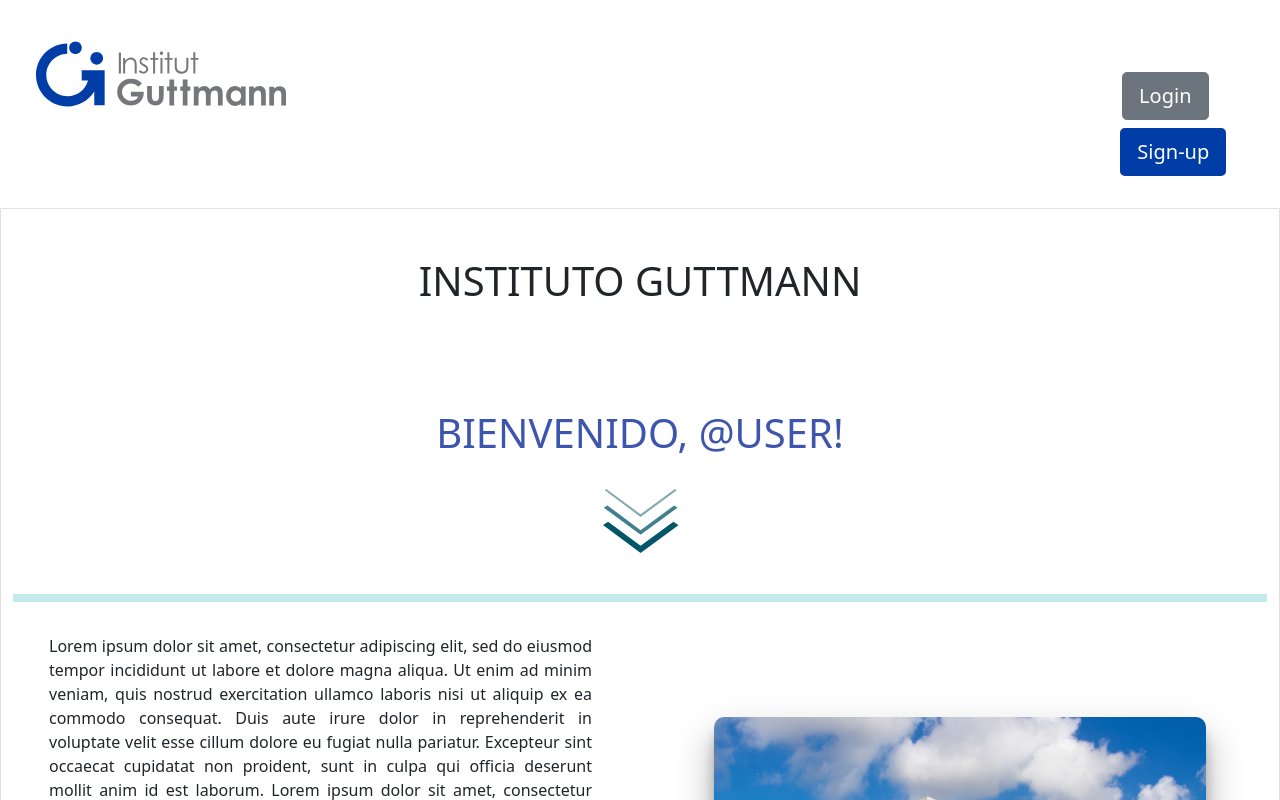
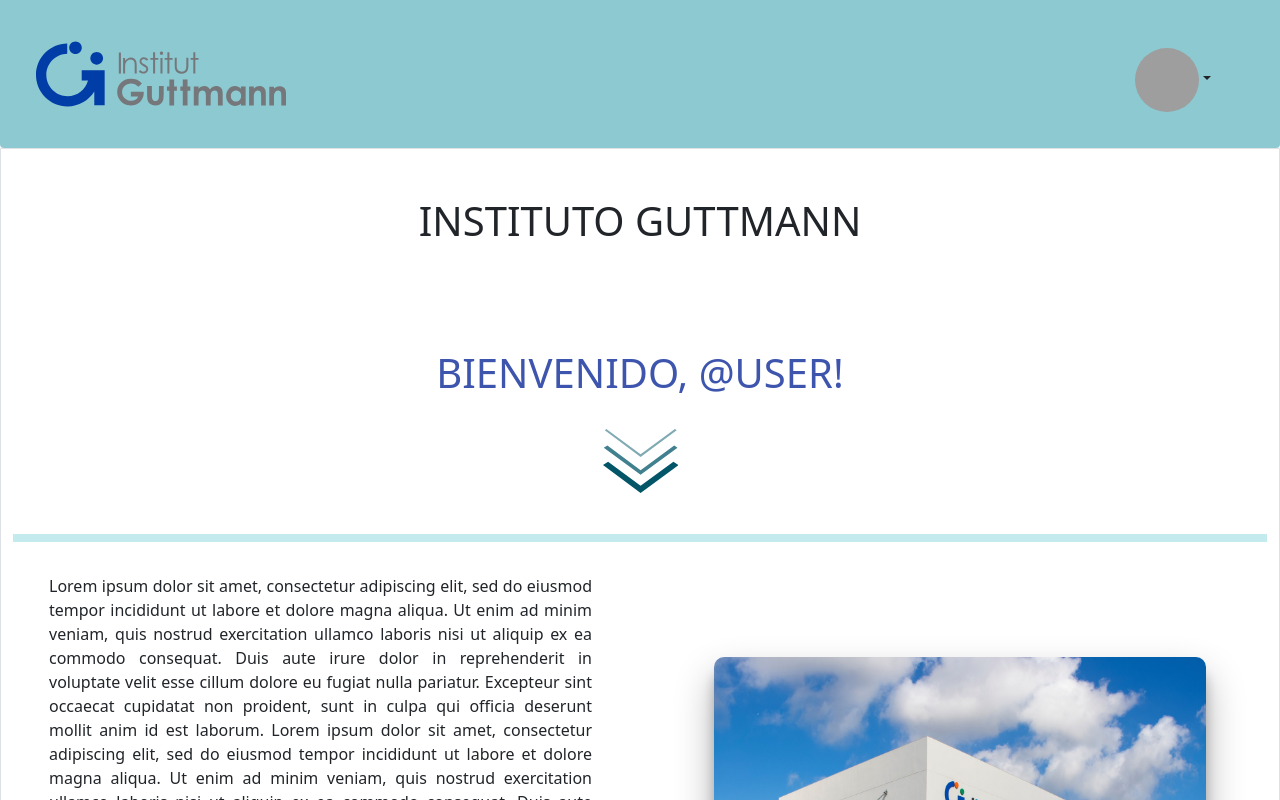
Before and after one commit to guillemsusial/PaginaGuttmannEstructura, an Angular app in the folder aplicacionGuttmann/: page / in a window 1280 px wide. Shown: the top 800 px of the page. Built offline with nearby package versions, Linux system fonts and the light colour scheme; grey boxes are pictures that could not be loaded; a web font is replaced by a local one.

Commit message:
Dia 3 Semana 2
Footer Finalizado y la zona signup/signin hecha con ngif

```diff
--- a/aplicacionGuttmann/src/app/components/footer/footer.component.html
+++ b/aplicacionGuttmann/src/app/components/footer/footer.component.html
@@ -1,4 +1,4 @@
-<div id="Footer"  class="container-fluid col-12 col-sm-12 footer pb-5  rounded-top m-0">
+<div id="Footer"  class="container-fluid col-12 col-sm-12 footer pb-5 pt-2  rounded-top m-0">
 
   <div class="content footer pb-5">
       <br>
@@ -25,7 +25,7 @@
 
         </div>
         <!--INFORMACION ACERCA DEL CENTRO-->
-        <div class="col-2 col-sm-2 ml-3 mr-0 text-white">
+        <div class="col-2 col-sm-2 ml-3 mr-0 text-white-50">
           <tr>
             <th><a class="IhColor primary fs-5">Hospital de Neurorehabilitació</a></th>
           </tr>
@@ -38,7 +38,8 @@
           </tr>
 
         </div>
-        <div class="col-2 col-sm-2 mr-3 ml-0 text-white">
+        <!--INFORMACION ACERCA DEL CENTRO-->
+        <div class="col-2 col-sm-2 mr-3 ml-0 text-white-50">
           <tr>
             <th><a class="IhColor primary fs-5">Guttman Barcelona</a></th>
           </tr>
@@ -49,9 +50,9 @@
             <td><a class="fs-5 IdColor text-white">barcelona@guttman.com</a> <br><a class="fs-5 IdColor text-white">T. +34 933 512 211</a></td>
           </tr>
         </div>
-
         <div class="col-2 col-sm-2"></div>
       </div>
+
       <!--linia divisoria-->
       <div class="row">
         <div class="col-2 col-sm-2 mx-3"></div>
@@ -60,6 +61,7 @@
           <div class="col-8 col-sm-8 ml-2 mr-0 text-white-50 text-break fw-bold">
           © 2022 Institut Guttmann <span class="dot"></span><a class="text-white-50 "href="#">Aviso legal</a> <span class="dot"></span><a class="text-white-50"href="#">Política de Cookies</a>  <span class="dot"></span><a class="text-white-50" href="#">Privacidad y Protección de datos</a>
           </div>
+          <!--REDES SOCIALES-->
           <div class="col-4 col-sm-4 ml-0 text-white-50 text-break fw-bold text-center">
               <a class="mx-2" href="https://twitter.com/IGuttmann"><img class="wicon " src="../../../assets/img/twiter.svg" alt="" srcset=""></a>
               <a class="mx-3" href="https://www.instagram.com/iguttmann/"><img class="wicon " src="../../../assets/img/instagram-gray.svg" alt="" srcset=""></a>
--- a/aplicacionGuttmann/src/app/components/header/header.component.css
+++ b/aplicacionGuttmann/src/app/components/header/header.component.css
@@ -3,6 +3,9 @@
   height: 100px;
   margin: 0%;
   padding: 0%;
+}
+#header{
+  --header-color: #8CC9D1;
 }
 
 .header{
--- a/aplicacionGuttmann/src/app/components/header/header.component.html
+++ b/aplicacionGuttmann/src/app/components/header/header.component.html
@@ -1,4 +1,4 @@
-<div class="container-fluid header   rounded-bottom m-0">
+<div id="header"class="container-fluid header   rounded-bottom m-0">
 
     <div class="content header">
         <br>
@@ -21,7 +21,7 @@
             </div>
 
       <!-- PERFIL USUARIO LOGGED-->
-            <div  class="col-2 col-sm-2 pt-4 d-none">
+            <div  class="col-2 col-sm-2 pt-4 " *ngIf="logged">
               <div class="dropdown text-center">
                   <a href="#" class="d-block link-dark text-decoration-none dropdown-toggle" id="dropdownUser1" data-bs-toggle="dropdown" aria-expanded="false">
                     <img src="https://github.com/mdo.png" alt="mdo" width="64" height="64" class="rounded-circle">
@@ -36,7 +36,7 @@
               </div>
            </div>
         <!-- LOGIN SIGN-->
-            <div class="col-2 col-sm-2 text-center pt-5 visible">
+            <div class="col-2 col-sm-2 text-center pt-5 " *ngIf="!logged">
               <button type="button" class="btn btn-lg btn-secondary me-3 mb-2 ">Login</button>
               <button type="button" class="btn btn-lg btn-iblue mb-2">Sign-up</button>
             </div>
--- a/aplicacionGuttmann/src/app/components/header/header.component.ts
+++ b/aplicacionGuttmann/src/app/components/header/header.component.ts
@@ -6,13 +6,13 @@ import { Component, OnInit } from '@angular/core';
   styleUrls: ['./header.component.css']
 })
 export class HeaderComponent implements OnInit {
-  logged =false
+  logged =true;
   constructor() {
 
   }
 
   ngOnInit(): void {
-    let logged = false;
+    let logged = true;
   }
 
 }
```
